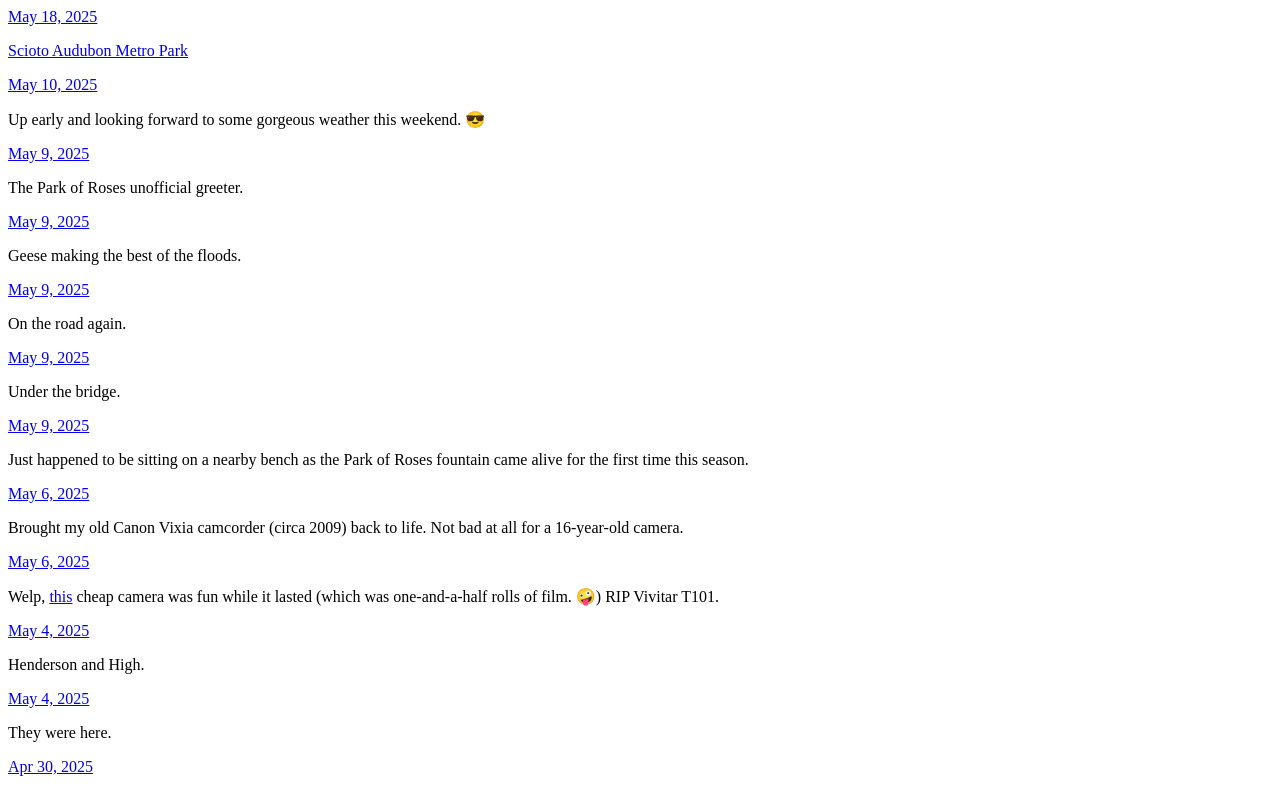
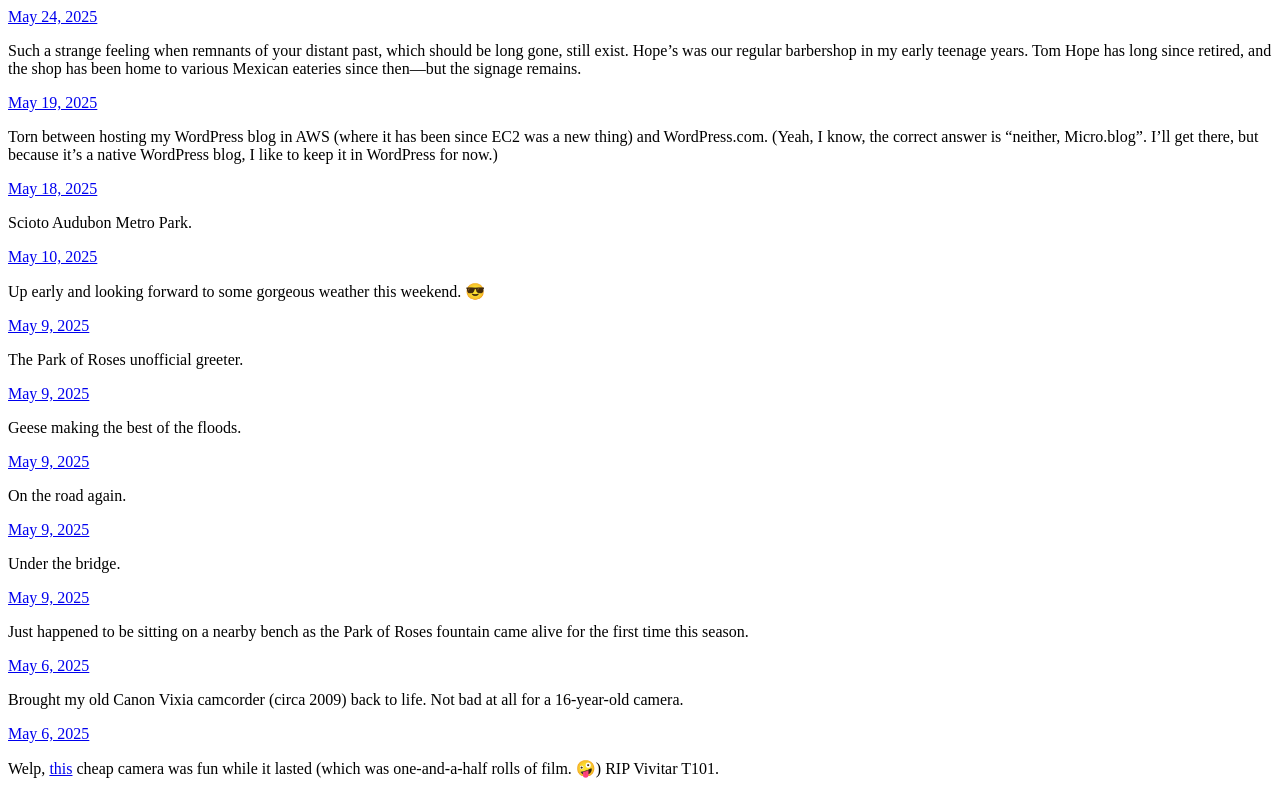
Before and after one commit to michaeljamesdunn/dunn.micro.blog, a plain HTML site: page index.html in a window 1280 px wide. Shown: the top 789 px of the page. Drawn offline with Linux system fonts and the light colour scheme.

Commit message:
Archiving from Micro.blog.

```diff
--- a/index.html
+++ b/index.html
@@ -25,10 +25,34 @@
 	  <div class="h-entry">
 
 
+		<a href="https://micro.mikedunn.blog/2025/05/24/such-a-strange-feeling-when/" class="u-url"><time class="dt-published" datetime="2025-05-24 14:04:55 -0400">May 24, 2025</time></a>
+
+		<div class="e-content">
+			 <p>Such a strange feeling when remnants of your distant past, which should be long gone, still exist. Hope’s was our regular barbershop in my early teenage years. Tom Hope has long since retired, and the shop has been home to various Mexican eateries since then—but the signage remains.</p>
+<!-- raw HTML omitted -->
+
+		</div>
+	  </div>
+
+	  <div class="h-entry">
+
+
+		<a href="https://micro.mikedunn.blog/2025/05/19/torn-between-hosting-my-wordpress/" class="u-url"><time class="dt-published" datetime="2025-05-19 14:02:02 -0400">May 19, 2025</time></a>
+
+		<div class="e-content">
+			 <p>Torn between hosting my WordPress blog in AWS (where it has been since EC2 was a new thing) and WordPress.com. (Yeah, I know, the correct answer is &ldquo;neither, Micro.blog&rdquo;. I&rsquo;ll get there, but because it&rsquo;s a native WordPress blog, I like to keep it in WordPress for now.)</p>
+<!-- raw HTML omitted -->
+
+		</div>
+	  </div>
+
+	  <div class="h-entry">
+
+
 		<a href="https://micro.mikedunn.blog/2025/05/18/140239/" class="u-url"><time class="dt-published" datetime="2025-05-18 14:05:57 -0400">May 18, 2025</time></a>
 
 		<div class="e-content">
-			 <p><a href="https://g.co/kgs/nzqXm4u">Scioto Audubon Metro Park</a></p>
+			 <p>Scioto Audubon Metro Park.</p>
 <!-- raw HTML omitted -->
 
 		</div>
```
